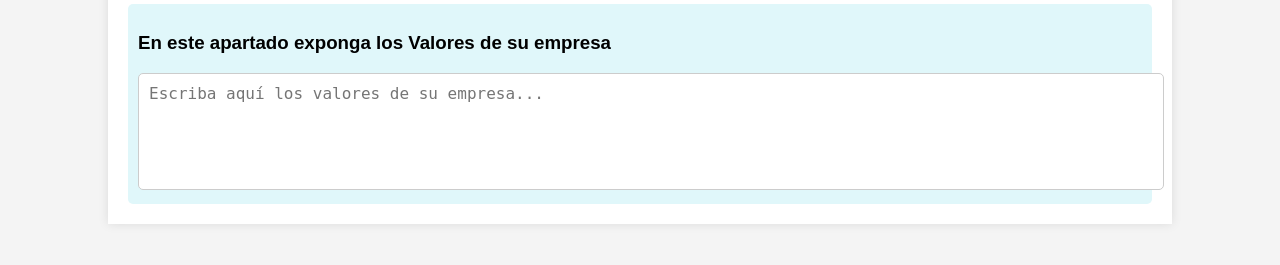
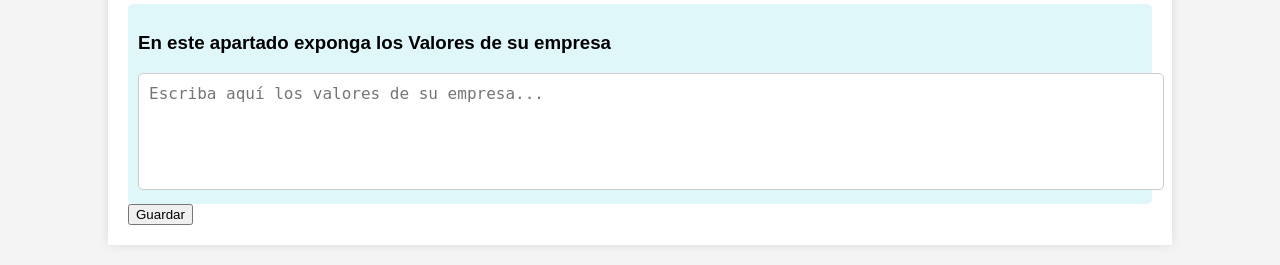
Before and after one commit to jesushuallpaEPIS3/HuallpaApazaCutipaChuracutipa_proyecto_PETI, a PHP site: page /valores/valores.php in a window 1280 px wide. Shown: the part 736-1001 px from the top of the page. Before the commit the page ends 940 px from the top, so only its background shows below. Run offline with PHP 8.4, Linux system fonts and the light colour scheme.

Commit message:
update page valores

```diff
--- a/valores/valores.php
+++ b/valores/valores.php
@@ -51,6 +51,7 @@
             <h3>En este apartado exponga los Valores de su empresa</h3>
             <textarea rows="5" cols="50" placeholder="Escriba aquí los valores de su empresa..."></textarea>
         </div>
+        <a href="/HuallpaApazaCutipaChuracutipa_proyecto_PETI/home.php"><button>Guardar</button></a>
     </div>
 </body>
 </html>
```
